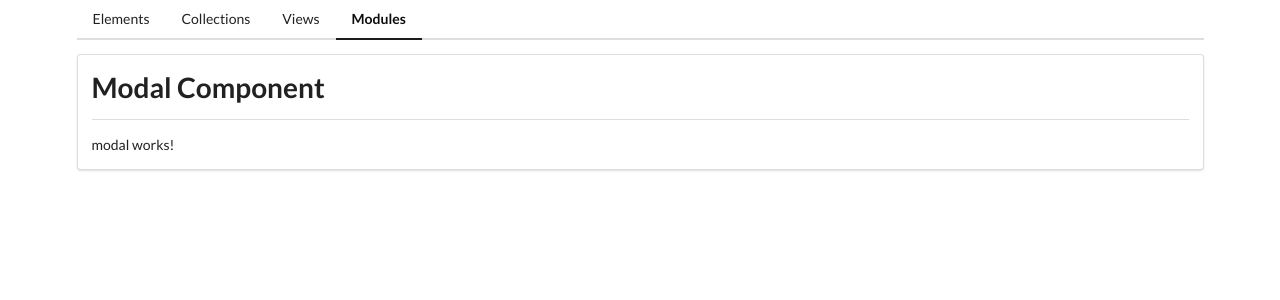
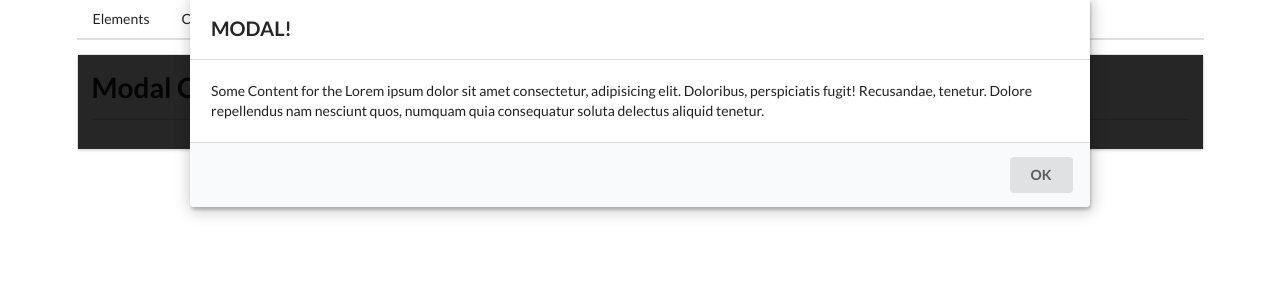
Before and after one commit to akgmage/components, an Angular app: page /mods in a window 1280 px wide. Shown: the top 300 px of the page. Built offline with nearby package versions, Linux system fonts and the light colour scheme.

Commit message:
Add html for modal

```diff
--- a/src/app/mods/modal/modal.component.html
+++ b/src/app/mods/modal/modal.component.html
@@ -1 +1,16 @@
-<p>modal works!</p>
+<div class="ui dimmer visible active">
+    <div class="ui modal visible active">
+        <i class="close icon"></i>
+        <div class="header">
+            MODAL!
+        </div>
+        <div class="content">
+            <p>
+                Some Content for the Lorem ipsum dolor sit amet consectetur, adipisicing elit. Doloribus, perspiciatis fugit! Recusandae, tenetur. Dolore repellendus nam nesciunt quos, numquam quia consequatur soluta delectus aliquid tenetur.
+            </p>
+        </div>
+        <div class="actions">
+            <button class="ui button">OK</button>
+        </div>
+    </div>
+</div>
```
